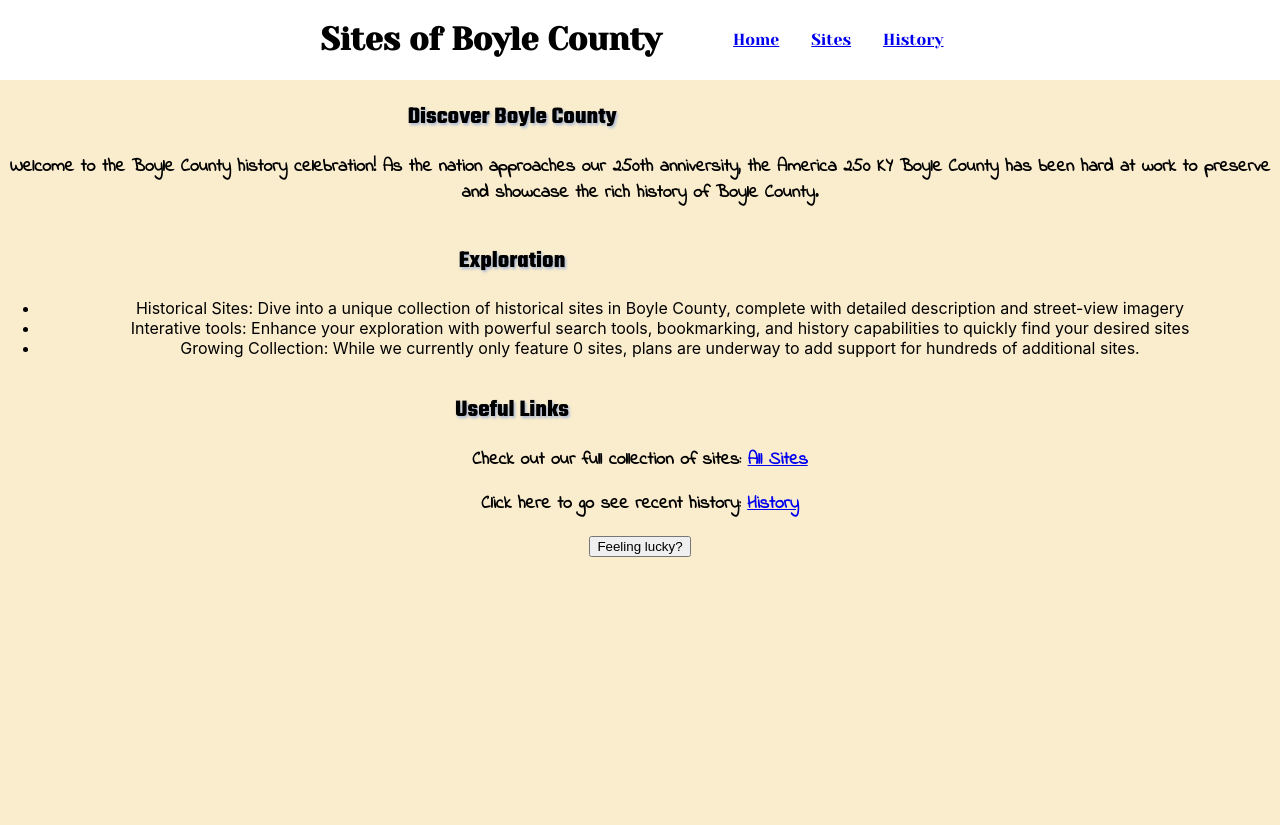
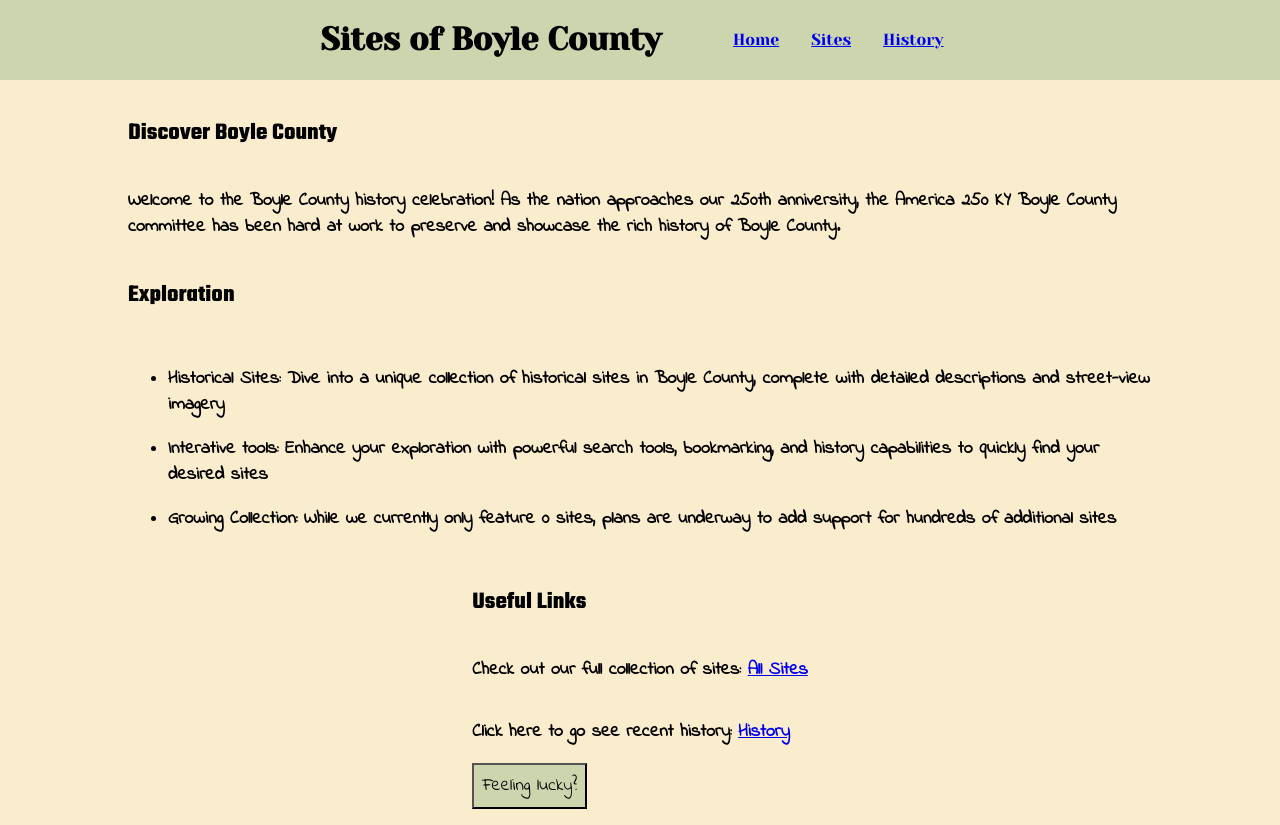
Before and after one commit to tenghoit/csc260-w26-project3, a React (Create React App) app: page / in a window 1280 px wide. Before the commit the page ends 800 px from the top, so only its background shows below. Built offline with nearby package versions, Linux system fonts and the light colour scheme; no server answers.

Commit message:
fixed some fonts

```diff
--- a/src/App.css
+++ b/src/App.css
@@ -34,7 +34,12 @@
 
 
 .App {
-  text-align: center;
+  text-align: left;
+
+  display: flex;
+  flex-flow: column wrap;
+  justify-content: space-evenly;
+  align-items: center;
 }
 
 .App-logo {
@@ -47,7 +52,7 @@
     animation: App-logo-spin infinite 20s linear;
   }
 }
-bronze
+
 .App-header {
   background-color: #282c34;
   min-height: 100vh;
@@ -78,7 +83,8 @@ body{
 
 header{
   font-family: "Yeseva One", serif;
-  background-color: white;
+  background-color: var(--tea-green);
+  width: 100%;
 
   display: flex;
   flex-flow: row wrap;
@@ -105,7 +111,18 @@ main{
   display: flex;
   flex-flow: column wrap;
   justify-content: space-evenly;
-  align-content: space-evenly;
+  align-content: center;
+
+  width: 80%;
+  margin: 1rem;
+  /* background-color: gray; */
+}
+
+section{
+  display: flex;
+  flex-flow: column wrap;
+  justify-content: space-evenly;
+  align-content: center;
 }
 
 .allSites {
@@ -173,8 +190,11 @@ img:hover{
 }
 
 h2{
+  font-family: "Teko", sans-serif;
+}
+
+.allSites h2{
   width: 80%;
-  font-family: "Teko", sans-serif;
   text-shadow: 1.5px 1.5px 3px rgb(169, 184, 215);
   text-align: center;
 }
@@ -191,7 +211,7 @@ h2{
   text-shadow: 1.5px 1.5px 3px rgb(169, 184, 215);
 }
 
-p{
+p, form, .submit{
   font-family: "Indie Flower", cursive;
   font-size: large;
   font-weight: bold;
@@ -201,11 +221,37 @@ h1 {
   margin-right: 1rem;
 }
 
+.submit{
+  color: white;
+  background-color: green;
+}
 
-button[value="true"]{
+article button{
+  font-size: large;
+  background-color: var(--cornsilk);
+
+}
+
+article button[value="true"]{
   background-color: yellow;
 }
 
-button[value="false"]{
-  background-color: gray;
+button{
+  font-family: "Indie Flower", cursive;
+  padding: 0.5rem;
 }
+
+#lucky{
+  width: fit-content;
+  font-size: large;
+  font-family: "Indie Flower", cursive;
+  background-color: var(--tea-green);
+  padding: 0.5rem;
+}
+
+#historyHeader{
+  display: flex;
+  flex-flow: row wrap;
+  justify-content: space-between;
+  align-items: center;
+}
--- a/src/History.js
+++ b/src/History.js
@@ -7,11 +7,11 @@ function History(props){
     return(
         <main>
             <section>
-                <h2>Progress Tracker</h2>
-                <p>Visited {props.history.length} / {props.sites.length} sites</p>
-            </section>
-            <section>
-                <h2>Recently Visited</h2>
+                <div id="historyHeader">
+                    <h2>Recently Visited</h2>
+                    <p><strong>Progress Tracker</strong>: Visited {props.history.length} / {props.sites.length} sites</p>
+                </div>
+
                 <div className="allSites">
                     {props.history.length < 1 ?
                         <p>No History</p>
--- a/src/Home.js
+++ b/src/Home.js
@@ -18,28 +18,27 @@ function Home(props){
                 <p>
                     Welcome to the Boyle County history celebration!
                     As the nation approaches our 250th anniversity,
-                    the America 250 KY Boyle County has been hard at work
+                    the America 250 KY Boyle County committee has been hard at work
                     to preserve and showcase the rich history of Boyle County.
                 </p>
             </section>
             <section>
                 <h2>Exploration</h2>
                 <ul>
+                    <li><p>Historical Sites:
+                        Dive into a unique collection of historical sites in Boyle County,
+                        complete with detailed descriptions and street-view imagery
+                    </p></li>
                     <li>
-                        Historical Sites:
-                        Dive into a unique collection of historical sites in Boyle County,
-                        complete with detailed description and street-view imagery
+                        <p>Interative tools:
+                        Enhance your exploration with powerful search tools,
+                        bookmarking, and history capabilities to quickly find
+                        your desired sites</p>
                     </li>
                     <li>
-                        Interative tools:
-                        Enhance your exploration with powerful search tools,
-                        bookmarking, and history capabilities to quickly find
-                        your desired sites
-                    </li>
-                    <li>
-                        Growing Collection:
+                        <p>Growing Collection:
                         While we currently only feature {sites.length} sites,
-                        plans are underway to add support for hundreds of additional sites.
+                        plans are underway to add support for hundreds of additional sites</p>
                     </li>
                 </ul>
             </section>
@@ -47,7 +46,7 @@ function Home(props){
                 <h2>Useful Links</h2>
                 <p>Check out our full collection of sites: <Link to="/sites">All Sites</Link></p>
                 <p>Click here to go see recent history: <Link to="/history">History</Link></p>
-                <button onClick={goToRandomSite} >Feeling lucky?</button>
+                <button onClick={goToRandomSite} id="lucky" >Feeling lucky?</button>
             </section>
         </main>
     )
```
